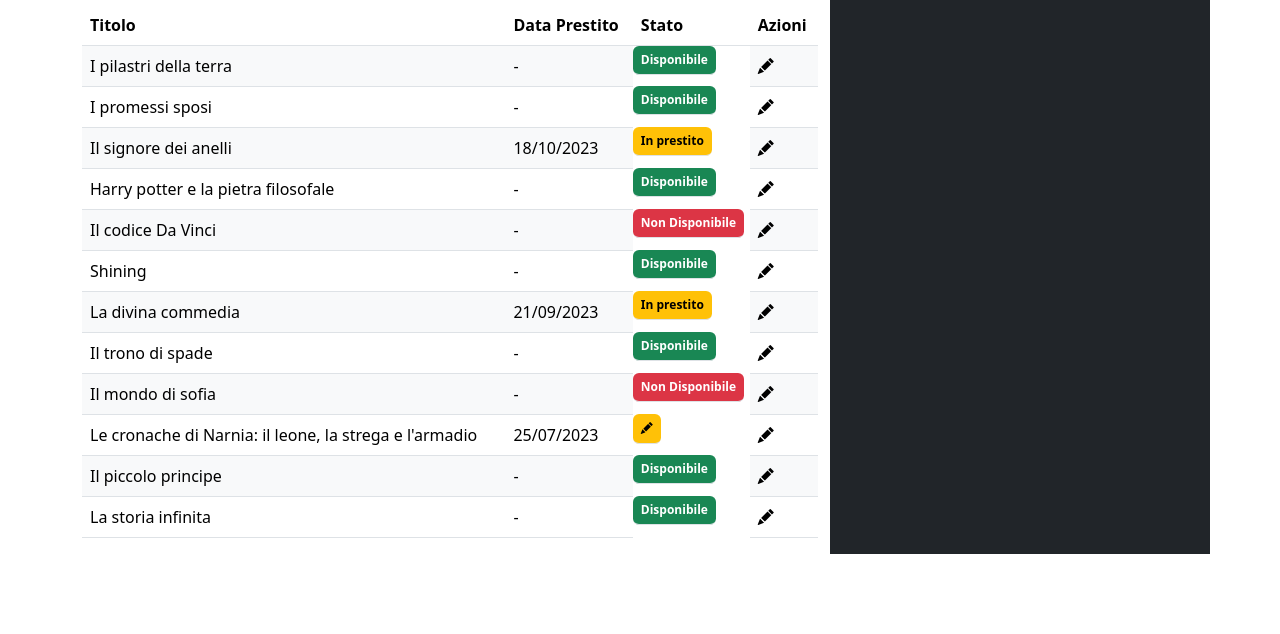
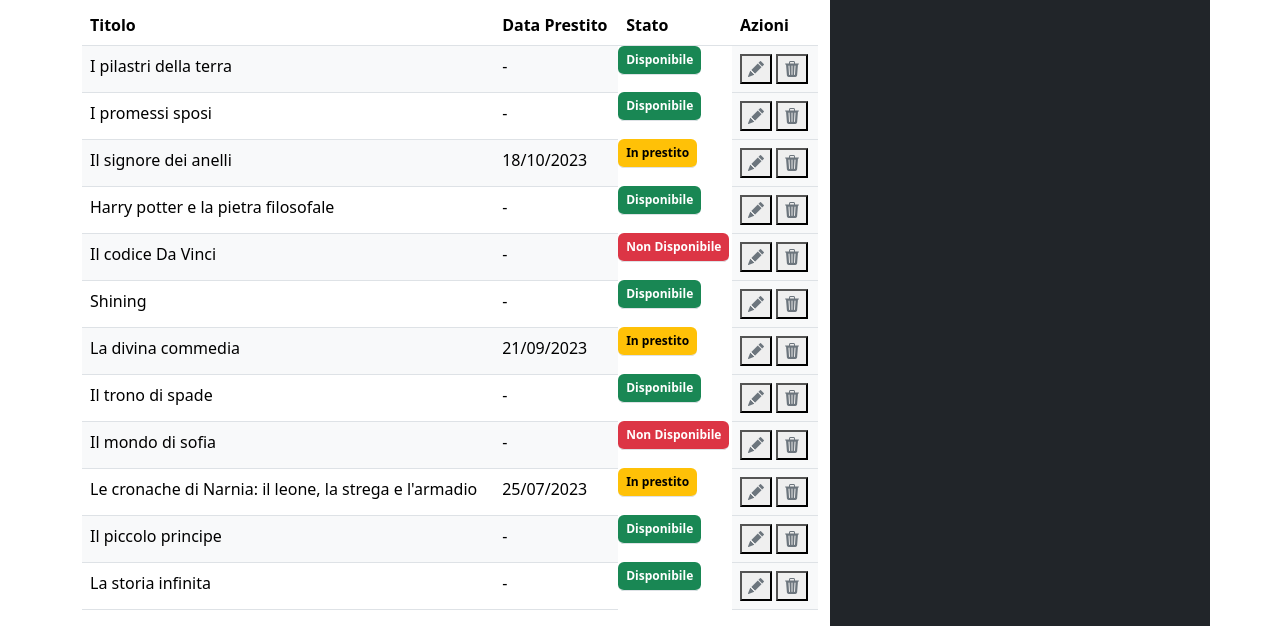
Before and after one commit to BkStyle89/html-css-bootstrap-dashboard, a plain HTML site: page index.html in a window 1280 px wide. Shown: the part 166-800 px from the top of the page. Drawn offline with nearby package versions, Linux system fonts and the light colour scheme.

```diff
--- a/index.html
+++ b/index.html
@@ -66,73 +66,73 @@
                     <td class="color bg-light" scope="row">I pilastri della terra</td>
                     <td class="color bg-light">-</td>
                     <td class="badge text-bg-success ">Disponibile</td>
-                    <td class="color bg-light"> <i class="bi bi-pencil-fill"></i> </td>
+                    <td class="color bg-light"> <button><i class="bi bi-pencil-fill text-secondary  "></i></button> <button> <i class="bi bi-trash3-fill text-secondary"></i> </button></td>
                     </tr>
                     <tr>
                     <td scope="row">I promessi sposi</td>
                     <td>-</td>
                     <td class="badge text-bg-success">Disponibile</td>
-                    <td><i class="bi bi-pencil-fill"></i></td>
+                    <td class="color bg-light"> <button><i class="bi bi-pencil-fill text-secondary"></i></button> <button> <i class="bi bi-trash3-fill text-secondary"></i> </button></td>
                     </tr>
                     <tr >
                     <td class="color bg-light" scope="row">Il signore dei anelli</td>
                     <td class="color bg-light">18/10/2023</td>
                     <td class="badge text-bg-warning">In prestito</td>
-                    <td class="color bg-light"><i class="bi bi-pencil-fill"></i></td>
+                    <td class="color bg-light"> <button><i class="bi bi-pencil-fill text-secondary"></i></button> <button> <i class="bi bi-trash3-fill text-secondary"></i> </button></td>
                     </tr>
                     <tr>
                     <td scope="row">Harry potter e la pietra filosofale</td>
                     <td>-</td>
                     <td class="badge text-bg-success">Disponibile</td>
-                    <td><i class="bi bi-pencil-fill"></i></td>
+                    <td class="color bg-light"> <button><i class="bi bi-pencil-fill text-secondary"></i></button> <button> <i class="bi bi-trash3-fill text-secondary"></i> </button></td>
                     </tr>
                     <tr>
                     <td class="color bg-light" scope="row">Il codice Da Vinci</td>
                     <td class="color bg-light">-</td>
                     <td class="badge text-bg-danger">Non Disponibile</td>
-                    <td class="color bg-light"><i class="bi bi-pencil-fill"></i></td>
+                    <td class="color bg-light"> <button><i class="bi bi-pencil-fill text-secondary"></i></button> <button> <i class="bi bi-trash3-fill text-secondary"></i> </button></td>
                     </tr>
                     <tr>
                     <td scope="row">Shining</td>
                     <td>-</td>
                     <td class="badge text-bg-success">Disponibile</td>
-                    <td><i class="bi bi-pencil-fill"></i></td>
+                    <td class="color bg-light"> <button><i class="bi bi-pencil-fill text-secondary"></i></button> <button> <i class="bi bi-trash3-fill text-secondary"></i> </button></td>
                     </tr>
                     <tr>
                     <td class="color bg-light" scope="row">La divina commedia</td>
                     <td class="color bg-light">21/09/2023</td>
                     <td class="badge text-bg-warning">In prestito</td>
-                    <td class="color bg-light"><i class="bi bi-pencil-fill"></i></td>
+                    <td class="color bg-light"> <button><i class="bi bi-pencil-fill text-secondary"></i></button> <button> <i class="bi bi-trash3-fill text-secondary"></i> </button></td>
                     </tr>
                     <tr>
                     <td scope="row">Il trono di spade</td>
                     <td>-</td>
                     <td class="badge text-bg-success">Disponibile</td>
-                    <td><i class="bi bi-pencil-fill"></i></td>
+                    <td class="color bg-light"> <button><i class="bi bi-pencil-fill text-secondary"></i></button> <button> <i class="bi bi-trash3-fill text-secondary"></i> </button></td>
                     </tr>
                     <tr>
                     <td class="color bg-light" scope="row">Il mondo di sofia</td>
                     <td class="color bg-light">-</td>
                     <td class="badge text-bg-danger">Non Disponibile</td>
-                    <td class="color bg-light"><i class="bi bi-pencil-fill"></i></td>
+                    <td class="color bg-light"> <button><i class="bi bi-pencil-fill text-secondary"></i></button> <button> <i class="bi bi-trash3-fill text-secondary"></i> </button></td>
                     </tr>
                     <tr>
                     <td scope="row">Le cronache di Narnia: il leone, la strega e l'armadio</td>
                     <td>25/07/2023</td>
-                    <td class="badge text-bg-warning"><i class="bi bi-pencil-fill"></i> </td>
-                    <td><i class="bi bi-pencil-fill"></i></td>
+                    <td class="badge text-bg-warning">In prestito</td>
+                    <td class="color bg-light"> <button><i class="bi bi-pencil-fill text-secondary"></i></button> <button> <i class="bi bi-trash3-fill text-secondary"></i> </button></td>
                     </tr>
                     <tr>
                     <td class="color bg-light" scope="row">Il piccolo principe</td>
                     <td class="color bg-light">-</td>
                     <td class="badge text-bg-success">Disponibile</td>
-                    <td class="color bg-light"><i class="bi bi-pencil-fill"></i></td>
+                    <td class="color bg-light"> <button><i class="bi bi-pencil-fill text-secondary"></i></button> <button> <i class="bi bi-trash3-fill text-secondary"></i> </button></td>
                     </tr>
                     <tr>
                     <td scope="row">La storia infinita</td>
                     <td>-</td>
                     <td class="badge text-bg-success">Disponibile</td>
-                    <td><i class="bi bi-pencil-fill"></i></td>
+                    <td class="color bg-light"> <button><i class="bi bi-pencil-fill text-secondary"></i></button> <button> <i class="bi bi-trash3-fill text-secondary"></i> </button></td>
                     </tr>
                 </tbody>
             </table>
```
